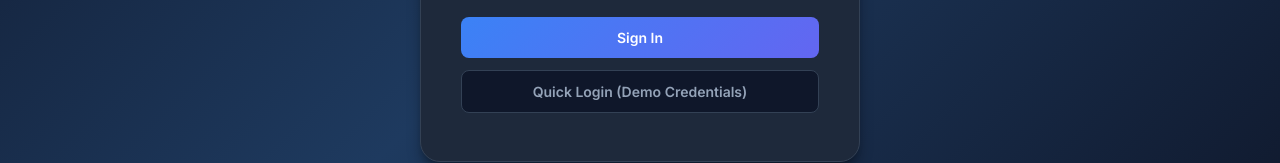
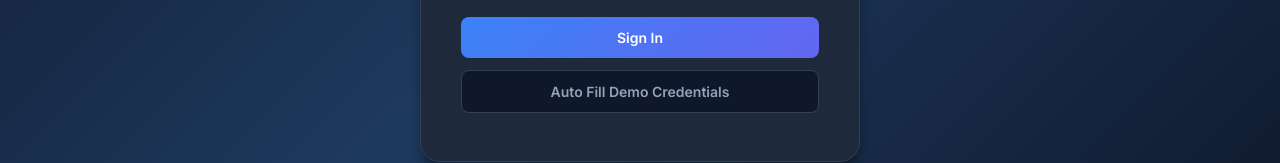
Before and after one commit to eakarsu/AIYieldPredictionMarketIntel, a React (Create React App) app in the folder frontend/: page /login in a window 1280 px wide. Shown: the part 503-666 px from the top of the page. Built offline with nearby package versions, Linux system fonts and the light colour scheme; no server answers.

Commit message:
Commit pending workspace changes

```diff
--- a/frontend/src/pages/Login.js
+++ b/frontend/src/pages/Login.js
@@ -47,7 +47,7 @@ export default function Login({ onLogin }) {
             {loading ? 'Signing in...' : 'Sign In'}
           </button>
           <button type="button" className="btn btn-fill" onClick={fillCredentials}>
-            Quick Login (Demo Credentials)
+            Auto Fill Demo Credentials
           </button>
         </form>
       </div>
```
